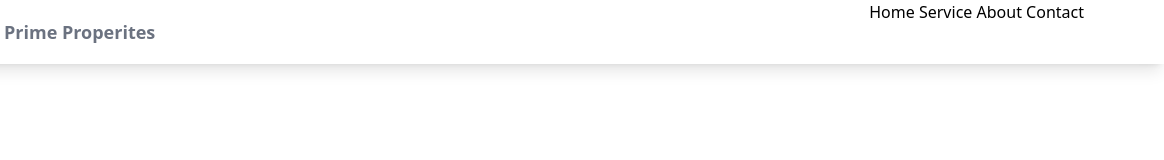
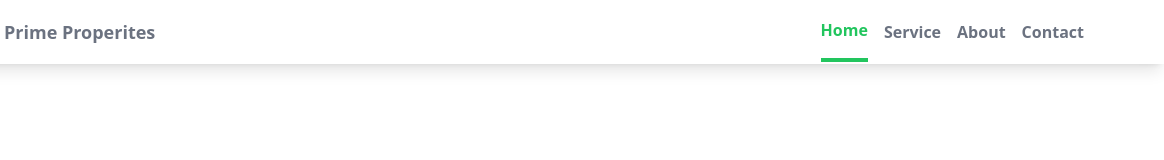
Before and after one commit to f-rostami/tailwind-real-state-portal, a website: page public/index.html in a window 1280 px wide. Shown: the full height of the page, 116-1280 px from the left. Drawn offline with Linux system fonts and the light colour scheme.

Commit message:
add tailwind classes to menu items in navbar

```diff
--- a/public/index.html
+++ b/public/index.html
@@ -19,11 +19,21 @@
               >
             </a>
           </div>
-          <div>
-            <a href="">Home</a>
-            <a href="">Service</a>
-            <a href="">About</a>
-            <a href="">Contact</a>
+          <div
+            class="hidden md:flex space-x-4 items-center text-gray-500 font-semibold"
+          >
+            <a href="" class="text-green-500 border-green-500 border-b-4 py-4"
+              >Home</a
+            >
+            <a href="" class="hover:text-green-500 transition duration-300"
+              >Service</a
+            >
+            <a href="" class="hover:text-green-500 transition duration-300"
+              >About</a
+            >
+            <a href="" class="hover:text-green-500 transition duration-300"
+              >Contact</a
+            >
           </div>
         </div>
       </div>
```
Also changed, not shown: public/styles.css.
